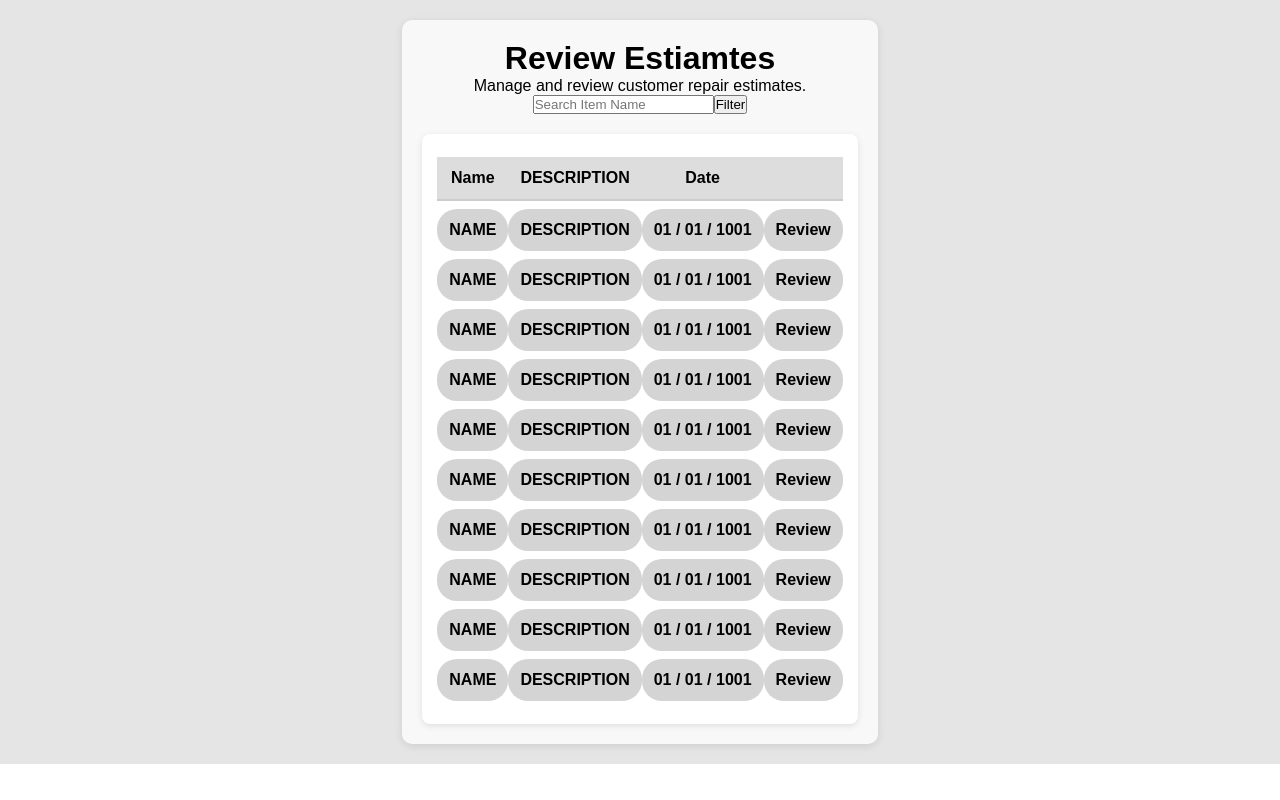
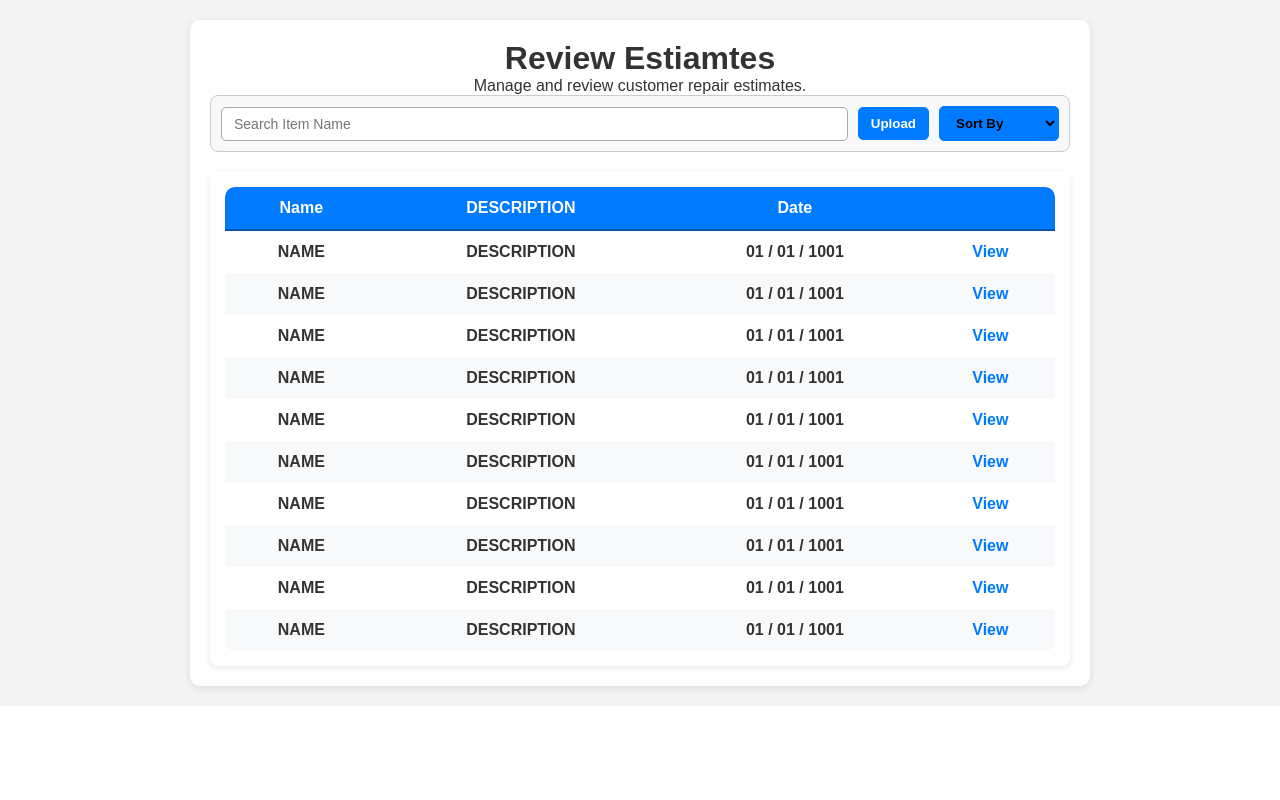
Before and after one commit to rockett366/Precision-Auto-Repair-and-Body, a Next.js app in the folder precision-auto/: page /adminEstimates in a window 1280 px wide. Built offline with nearby package versions, Linux system fonts and the light colour scheme.

Commit message:
Admin estimate page UI update
-Replaced filter w/ sort drop down
-CSS changes to table and control buttons

```diff
--- a/precision-auto/src/app/adminEstimates/page.js
+++ b/precision-auto/src/app/adminEstimates/page.js
@@ -10,14 +10,22 @@ export default function AdminEstiamtes() {
                 <h1>Review Estiamtes</h1>
                 <p>Manage and review customer repair estimates.</p>
 
-            {/* Search Bar & Filter */}
-            <div className={styles.searchContainer}>
+          {/* Controls: Search Bar, Upload Button, and Sort Dropdown */}
+          <div className={styles.controlsContainer}>
             <input
               type="text"
               placeholder="Search Item Name"
               className={styles.searchInput}
             />
-                <button className={styles.filterBtn}>Filter</button>
+            <button className={styles.uploadBtn}>Upload</button>
+
+            {/* Sort Dropdown */}
+            <select className={styles.sortDropdown}>
+              <option value="">Sort By</option>
+              <option value="name">Name</option>
+              <option value="date">Date</option>
+              <option value="description">Description</option>
+            </select>
           </div>
 
             {/* Table */}
@@ -39,7 +47,7 @@ export default function AdminEstiamtes() {
                         <td>01 / 01 / 1001</td>
                         <td>
                         <a href="#" className={styles.reviewBtn}>
-                            Review
+                            View
                         </a>
                         </td>
                     </tr>
--- a/precision-auto/src/app/adminEstimates/page.module.css
+++ b/precision-auto/src/app/adminEstimates/page.module.css
@@ -2,8 +2,8 @@
 .page {
   padding: 20px;
   text-align: center;
-  background-color: #e5e5e5; /* Light gray background */
-  color: #000000; /* Black text */
+  background-color: #f4f4f4; /* Light gray background */
+  color: #333; /* Dark gray text */
   font-family: Arial, sans-serif;
 }
 
@@ -16,86 +16,123 @@
 
 /* Landing Section */
 .landing {
-  background: #f8f8f8;
+  background: #ffffff; /* White background for the section */
   padding: 20px;
   border-radius: 10px;
   box-shadow: 0px 2px 8px rgba(0, 0, 0, 0.1);
+  width: 90%;
+  max-width: 900px;
+}
+
+/* Controls: Search, Upload, and Sort Dropdown */
+.controlsContainer {
+  display: flex;
+  justify-content: space-between;
+  align-items: center;
+  gap: 10px;
+  margin-bottom: 15px;
+  padding: 10px;
+  border: 1px solid #ccc;
+  border-radius: 8px;
+  background: #f8f8f8;
+  width: 100%;
+}
+
+/* Search Input */
+.searchInput {
+  flex-grow: 1;
+  padding: 8px 12px;
+  border: 1px solid #aaa;
+  border-radius: 5px;
+  font-size: 14px;
+}
+
+/* Upload Button */
+.uploadBtn {
+  padding: 8px 12px;
+  border: 1px solid #007bff;
+  border-radius: 5px;
+  background: #007bff;
+  color: white;
+  cursor: pointer;
+  font-weight: bold;
+}
+
+.uploadBtn:hover {
+  background: #0056b3;
+}
+
+/* Sort Dropdown */
+.sortDropdown {
+  padding: 8px 12px;
+  border: 1px solid #007bff;
+  border-radius: 5px;
+  background: #007bff;
+  cursor: pointer;
+  font-weight: bold;
+}
+
+.sortDropdown:hover {
+  background: #0056b3;
 }
 
 /* Table Container */
 .tableContainer {
   margin-top: 20px;
   width: 100%;
-  max-width: 800px;
+  max-width: 900px;
   background: #ffffff;
   padding: 15px;
   border-radius: 8px;
   box-shadow: 0px 2px 6px rgba(0, 0, 0, 0.1);
+  overflow-x: auto;
 }
 
 /* Table */
 .table {
   width: 100%;
-  border-collapse: separate;
-  border-spacing: 0 8px; /* Spacing between rows */
+  border-collapse: collapse;
+  background-color: #ffffff;
+  border-radius: 10px;
+  overflow: hidden;
 }
 
 /* Table Headers */
 .table th {
-  background: #dddddd; /* Light gray header */
-  color: #000000; /* Black text */
+  background: #007bff; /* Blue header */
+  color: white;
   padding: 12px;
   text-align: center;
   font-weight: bold;
-  border-bottom: 2px solid #cccccc;
+  border-bottom: 2px solid #0056b3;
 }
 
 /* Table Rows */
 .table td {
-  background: #d4d4d4; /* Slightly darker gray */
   padding: 12px;
   text-align: center;
-  border-radius: 20px; /* Rounded corners */
   font-weight: bold;
+  color: #333;
+}
+
+/* Alternating Row Colors */
+.table tbody tr:nth-child(even) {
+  background-color: #f8f9fa; /* Slightly lighter background */
 }
 
 /* Row Hover Effect */
-.table tbody tr:hover td {
-  background: #c0c0c0; /* Lighter hover effect */
+.table tbody tr:hover {
+  background-color: #e9ecef;
 }
 
 /* Review Button */
-.review-btn {
+.reviewBtn {
   color: #007bff;
   text-decoration: none;
   font-weight: bold;
+  transition: color 0.2s;
 }
 
-/* Search and Filter Bar */
-.search-container {
-  display: flex;
-  justify-content: center;
-  gap: 10px;
-  margin-bottom: 15px;
+.reviewBtn:hover {
+  color: #0056b3;
 }
-
-.search-input {
-  padding: 10px;
-  width: 60%;
-  border: 1px solid #ccc;
-  border-radius: 5px;
-  font-size: 14px;
-}
-
-.filter-btn {
-  padding: 10px 15px;
-  border: 1px solid #aaa;
-  border-radius: 5px;
-  background: #f8f8f8;
-  cursor: pointer;
-  font-weight: bold;
-}
-
-.filter-btn:hover {
-  background: #e0e0e0;
-}
```
Lines whose indentation alone changed are shown as unchanged.
